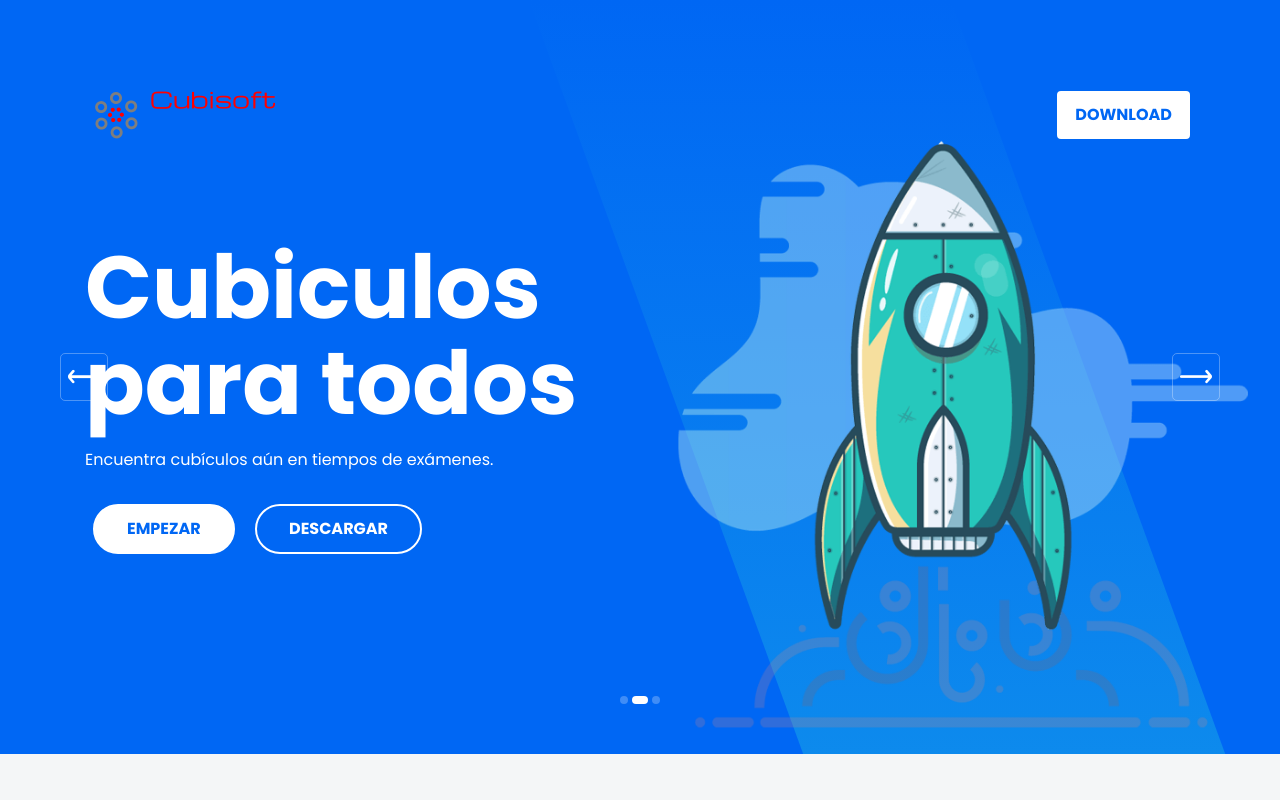
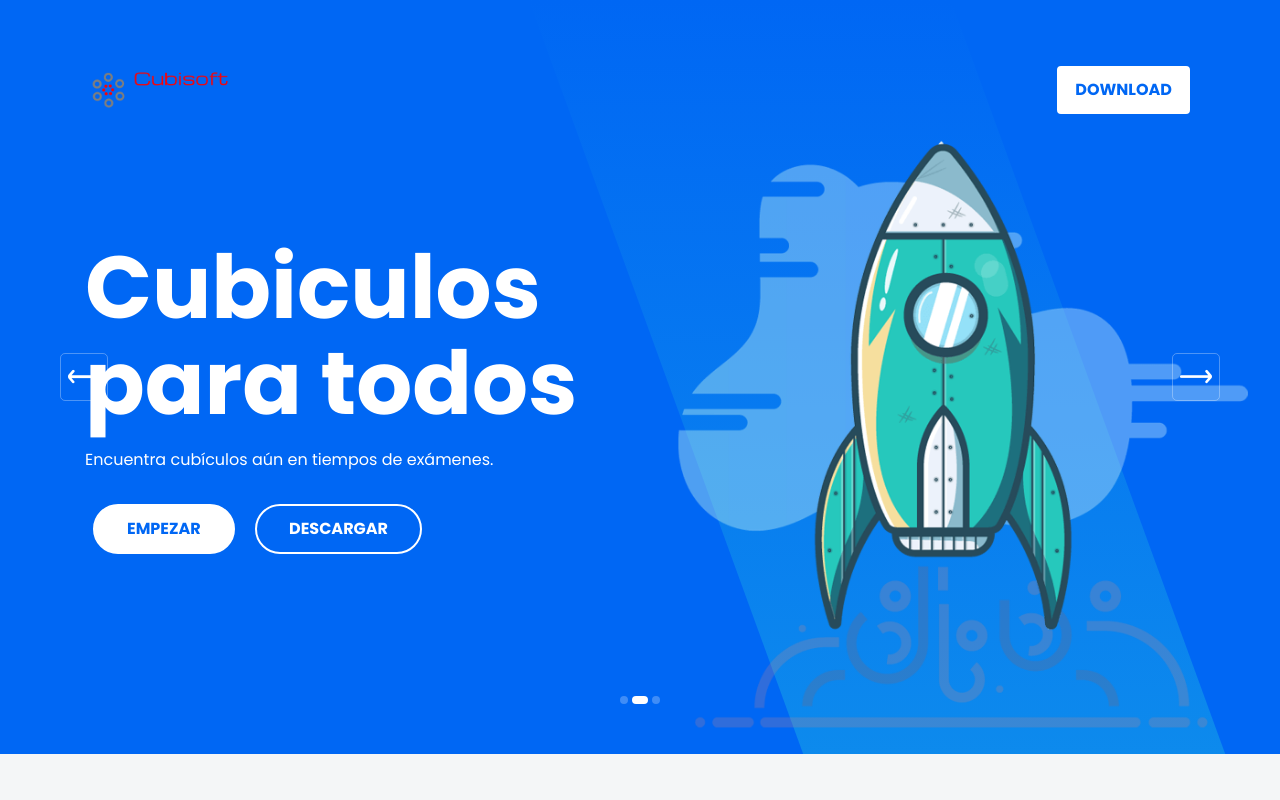
Before and after one commit to Cubisoft-Organization/LandingPage2, a plain HTML site: page index.html in a window 1280 px wide. Shown: the top 800 px of the page. Drawn offline with Linux system fonts and the light colour scheme.

Commit message:
Update index.html
fix design

```diff
--- a/index.html
+++ b/index.html
@@ -68,7 +68,7 @@
                     <nav class="navbar navbar-expand-lg">
 
                         <a class="navbar-brand" href="#">
-                            <img src="assets/images/logo-cubisoft.png" alt="Logo">
+                            <img style="width:150px" src="assets/images/logo-cubisoft.png" alt="Logo">
                         </a>
 
                         <button class="navbar-toggler" type="button" data-toggle="collapse" data-target="#navbarTwo" aria-controls="navbarTwo" aria-expanded="false" aria-label="Toggle navigation">
```
